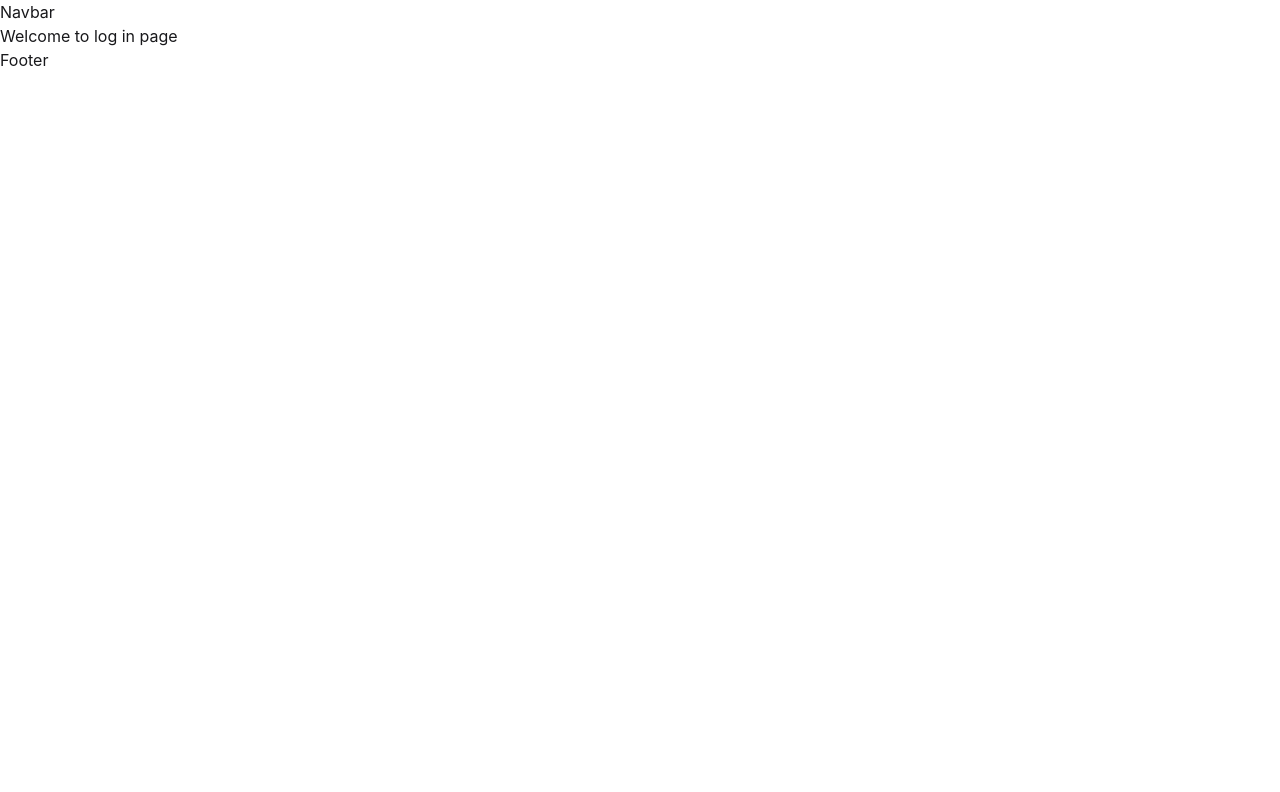
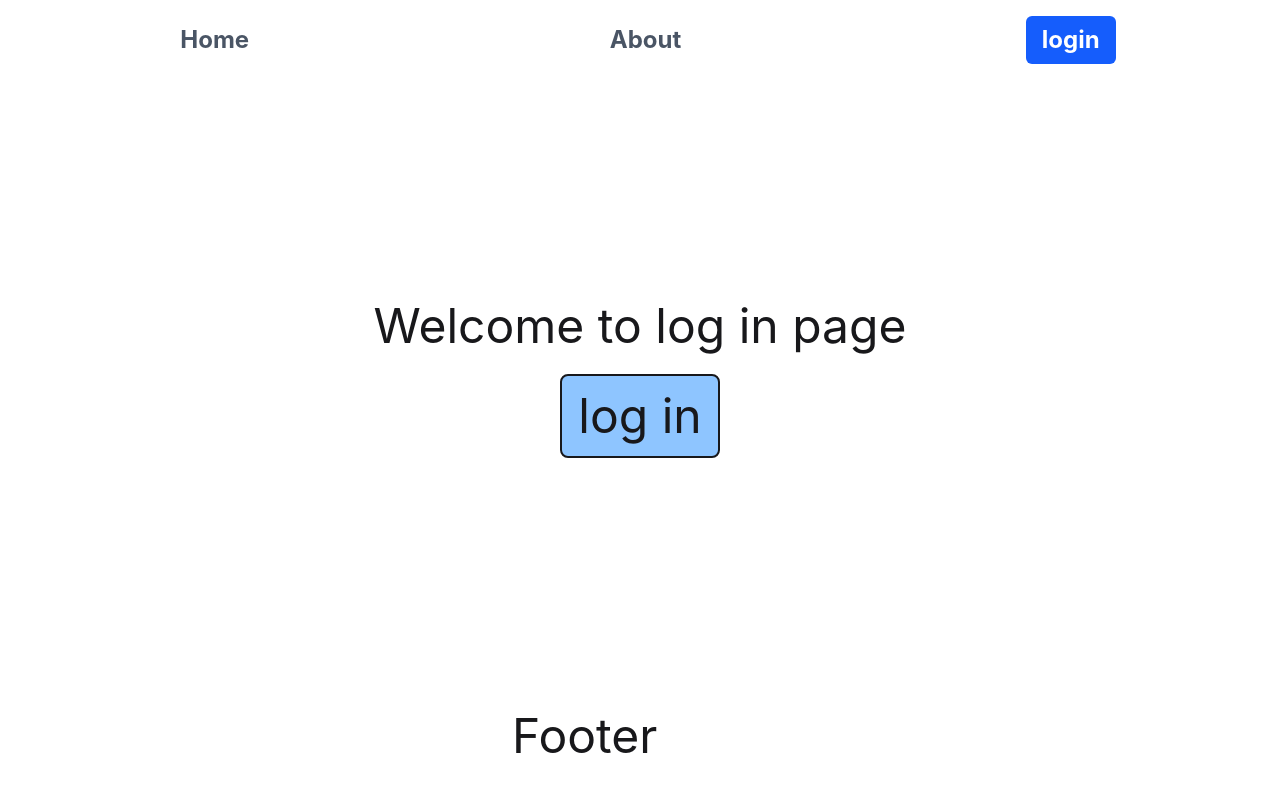
Before and after one commit to Sk-Pandey/coursehub, a React (Vite) app: page /student/login in a window 1280 px wide. Shown: the top 792 px of the page. Built offline with nearby package versions, Linux system fonts and the light colour scheme.

Commit message:
navLink link navigation

```diff
--- a/src/layouts/MainLayout.jsx
+++ b/src/layouts/MainLayout.jsx
@@ -1,11 +1,30 @@
 import React from "react";
-import { Outlet } from "react-router-dom";
+import { NavLink, Outlet } from "react-router-dom";
 const MainLayout = () => {
+  const navLinkClasses = ({ isActive }) =>
+    `px-4 py-2 rounded-md transition-all duration-200 ${
+      isActive
+        ? "bg-blue-600 text-white"
+        : "text-gray-600 hover:bg-gray-100 hover:text-blue-600"
+    }`;
   return (
     <>
-      <h1>Navbar</h1>
-      <Outlet />
-      <h1>Footer</h1>
+      <nav className="flex justify-around py-4 font-bold text-2xl">
+        <NavLink className={navLinkClasses} to="/student" end>
+          Home
+        </NavLink>
+        <NavLink className={navLinkClasses} to="/student/about">
+          About
+        </NavLink>
+        <NavLink className={navLinkClasses} to="/student/login">
+          login
+        </NavLink>
+      </nav>
+      <div className="flex justify-center items-center h-150 text-5xl">
+        <Outlet />
+      </div>
+
+      <h1 className="text-5xl  left-[40%]  absolute bottom-10">Footer</h1>
     </>
   );
 };
--- a/src/pages/Dashboard.jsx
+++ b/src/pages/Dashboard.jsx
@@ -1,9 +1,22 @@
 import React from "react";
+import { useNavigate } from "react-router-dom";
 
 const Dashboard = () => {
+  const navigate = useNavigate();
+  const handleLogout = () => {
+    navigate("/student/login");
+  };
   return (
     <div>
       <h1>Welcome to Dashboard page</h1>
+      <div className="flex justify-center items-center mt-6">
+        <button
+          onClick={handleLogout}
+          className="border-2 p-4 rounded-lg bg-blue-300 text-md"
+        >
+          log out
+        </button>
+      </div>
     </div>
   );
 };
--- a/src/pages/Login.jsx
+++ b/src/pages/Login.jsx
@@ -1,9 +1,22 @@
 import React from "react";
+import { useNavigate } from "react-router-dom";
 
 const Login = () => {
+  const navigate = useNavigate();
+  const handleLogin = () => {
+    navigate("/dashboard");
+  };
   return (
     <div>
       <h1>Welcome to log in page</h1>
+      <div className="flex justify-center items-center mt-6">
+        <button
+          onClick={handleLogin}
+          className="border-2 p-4 rounded-lg bg-blue-300 text-md"
+        >
+          log in
+        </button>
+      </div>
     </div>
   );
 };
--- a/src/pages/Profile.jsx
+++ b/src/pages/Profile.jsx
@@ -1,11 +1,23 @@
 import React from "react";
-import { Outlet } from "react-router-dom";
+import { Outlet, useNavigate } from "react-router-dom";
 
 const Profile = () => {
+  const navigate = useNavigate();
+  const handleBack = () => {
+    navigate(-1);
+  };
   return (
     <div>
       <h1>Welcome to Profile Page</h1>
       <Outlet />
+      <div
+        onClick={handleBack}
+        className="flex justify-center items-center mt-6"
+      >
+        <button className="border-2 p-4 rounded-lg bg-blue-300 text-md">
+          Back
+        </button>
+      </div>
     </div>
   );
 };
```
Also changed, not shown: src/pages/Home.jsx (+5 -5 lines).
